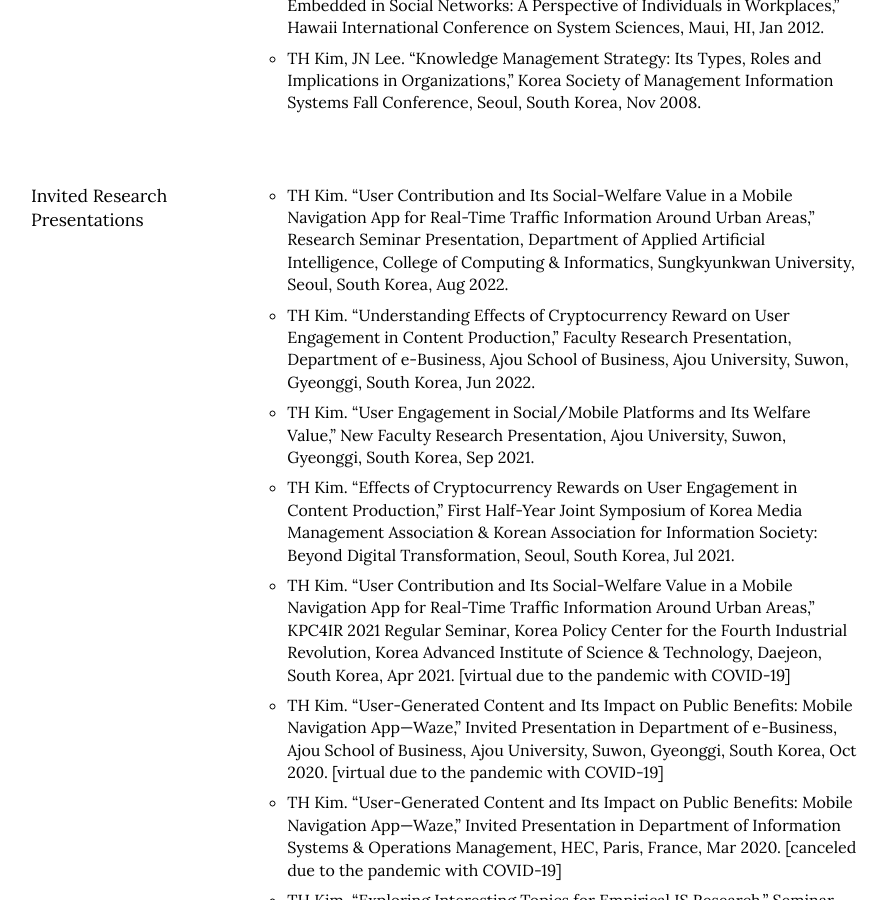
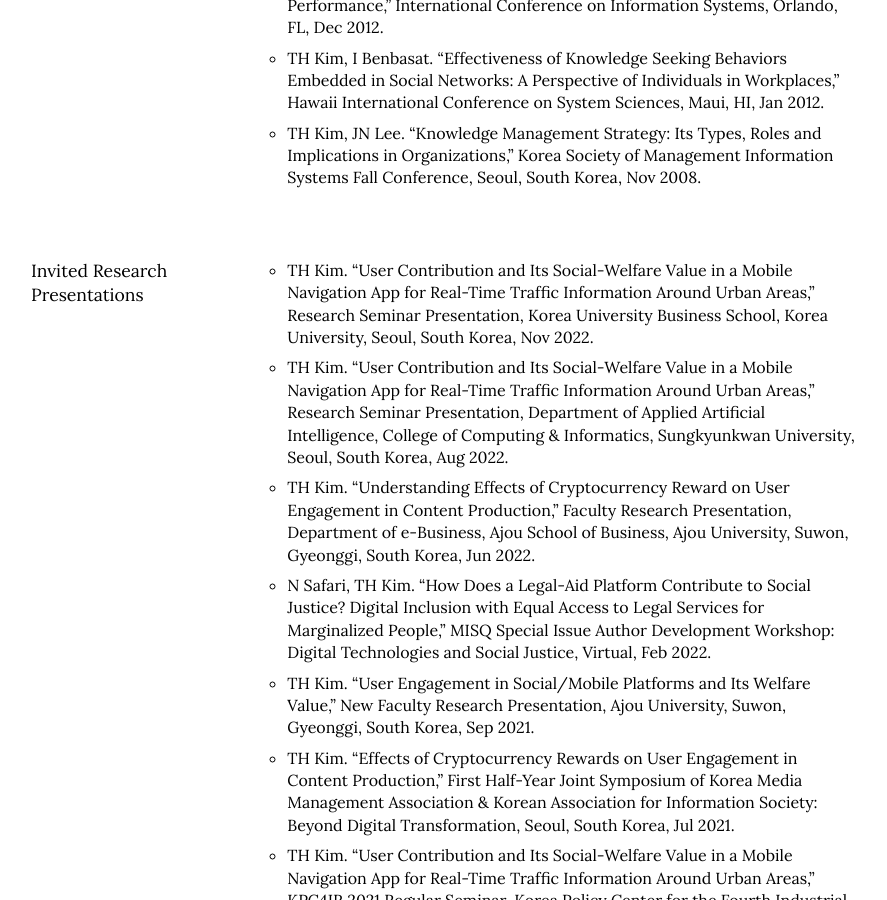
Before and after one commit to istaehun/taehun, a Jekyll site: the page built from index.html, in a window 1280 px wide and 900 px high, scrolled down 3339 px. Shown: the whole window, without its empty margins (189-1076 px from the left). Built offline with Jekyll 4.4.1, drawn with Linux system fonts in a browser that asks for light colours; nearby versions of some CDN libraries; some of the changed text lies outside the part shown.

Commit message:
Update research.yml

```diff
--- a/_data/research.yml
+++ b/_data/research.yml
@@ -19,6 +19,7 @@
 -
   sub-title: Conference Proceedings & Presentations
   list:
+    - "W Yang, Y Kim, CH Lee, TH Kim, Y Ceran. “The Role of Fair Pay for Performance in the Decentralized Networks: Evidence from Steemit,” INFORMS Annual Meeting, Indianapolis, IN, Oct 2022."
     - "W Yang, Y Kim, CH Lee, TH Kim, Y Ceran. “The Role of Fair Pay for Performance in the Decentralized Networks: Evidence from Steemit,” POMS Annual Conference, Orlando, FL, Apr 2022. [virtual due to the pandemic with COVID-19]"
     - "T Wu, TH Kim, Y Kim. “Differential Effects of Blockchain-Based Features and Functions on User Engagement and Satisfaction Across Multiple Social Media Platforms,” INFORMS Annual Meeting, Anaheim, CA, Oct 2021. [virtual due to the pandemic with COVID-19]"
     - "T Wu, TH Kim, Y Kim, DE Leidner. “Effects of Cryptocurrency Rewards on User Engagement in Content Production,” INFORMS Annual Meeting, Washington, DC, Nov 2020. [virtual due to the pandemic with COVID-19]"
@@ -45,8 +46,10 @@
 -
   sub-title: Invited Research Presentations
   list:
+    - "TH Kim. “User Contribution and Its Social-Welfare Value in a Mobile Navigation App for Real-Time Traffic Information Around Urban Areas,” Research Seminar Presentation, Korea University Business School, Korea University, Seoul, South Korea, Nov 2022."
     - "TH Kim. “User Contribution and Its Social-Welfare Value in a Mobile Navigation App for Real-Time Traffic Information Around Urban Areas,” Research Seminar Presentation, Department of Applied Artificial Intelligence, College of Computing & Informatics, Sungkyunkwan University, Seoul, South Korea, Aug 2022."
     - "TH Kim. “Understanding Effects of Cryptocurrency Reward on User Engagement in Content Production,” Faculty Research Presentation, Department of e-Business, Ajou School of Business, Ajou University, Suwon, Gyeonggi, South Korea, Jun 2022."
+    - "N Safari, TH Kim. “How Does a Legal-Aid Platform Contribute to Social Justice? Digital Inclusion with Equal Access to Legal Services for Marginalized People,” MISQ Special Issue Author Development Workshop: Digital Technologies and Social Justice, Virtual, Feb 2022."
     - "TH Kim. “User Engagement in Social/Mobile Platforms and Its Welfare Value,” New Faculty Research Presentation, Ajou University, Suwon, Gyeonggi, South Korea, Sep 2021."
     - "TH Kim. “Effects of Cryptocurrency Rewards on User Engagement in Content Production,” First Half-Year Joint Symposium of Korea Media Management Association & Korean Association for Information Society: Beyond Digital Transformation, Seoul, South Korea, Jul 2021."
     - "TH Kim. “User Contribution and Its Social-Welfare Value in a Mobile Navigation App for Real-Time Traffic Information Around Urban Areas,” KPC4IR 2021 Regular Seminar, Korea Policy Center for the Fourth Industrial Revolution, Korea Advanced Institute of Science & Technology, Daejeon, South Korea, Apr 2021. [virtual due to the pandemic with COVID-19]"
```
